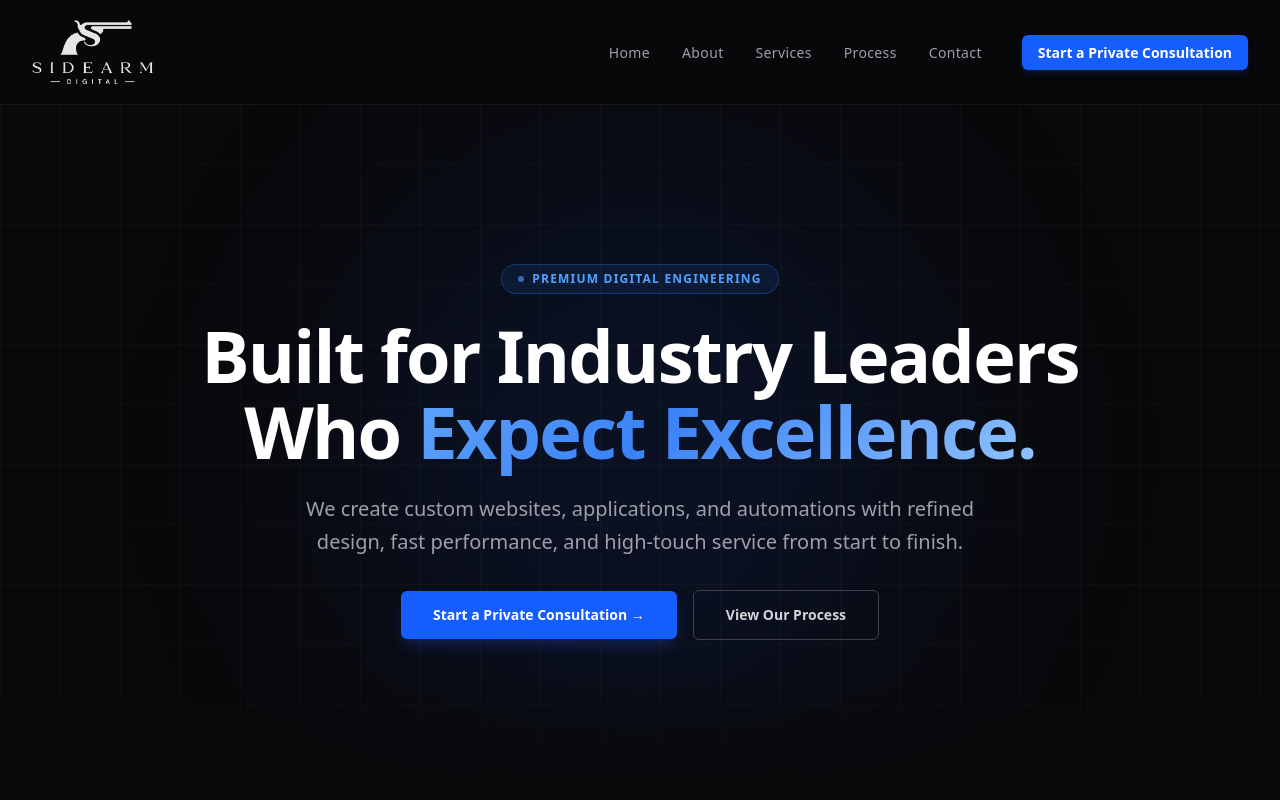
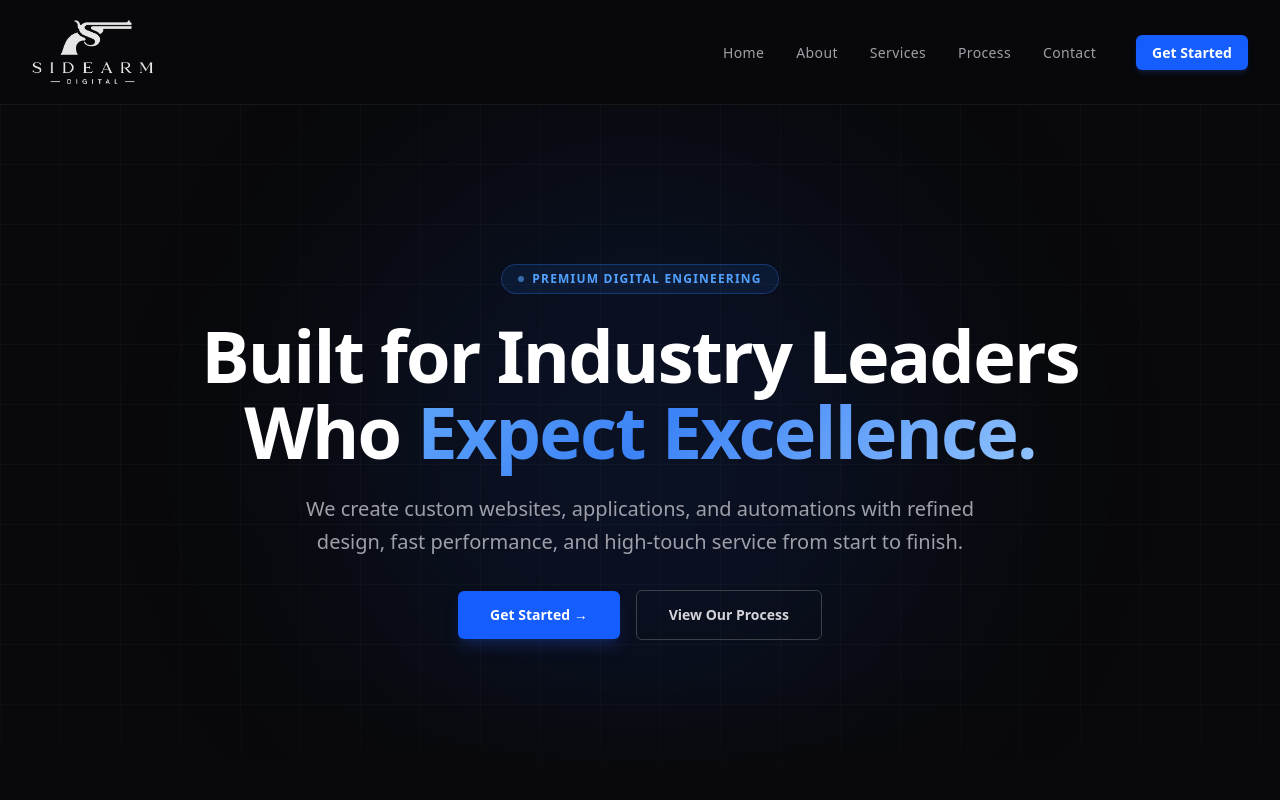
Before and after one commit to SteamWorksWeb/sidearm-digital, a Next.js app: page / in a window 1280 px wide. Shown: the top 800 px of the page. Built offline with nearby package versions, Linux system fonts and the light colour scheme.

Commit message:
copy: simplify all primary CTAs to Get Started

```diff
--- a/src/components/Hero.tsx
+++ b/src/components/Hero.tsx
@@ -91,7 +91,7 @@ export default function Hero() {
             href="/start"
             className="group relative px-8 py-3.5 rounded-md text-sm font-bold text-white bg-blue-600 hover:bg-blue-500 transition-colors duration-200 shadow-lg shadow-blue-900/40 overflow-hidden"
           >
-            <span className="relative z-10">Start a Private Consultation &rarr;</span>
+            <span className="relative z-10">Get Started &rarr;</span>
           </Link>
 
           <Link
--- a/src/components/Navbar.tsx
+++ b/src/components/Navbar.tsx
@@ -61,7 +61,7 @@ export default function Navbar() {
               href="/start"
               className="ml-2 px-4 py-2 rounded-md text-sm font-semibold bg-blue-600 hover:bg-blue-500 text-white transition-colors duration-200 shadow-md shadow-blue-900/30"
             >
-              Start a Private Consultation
+              Get Started
             </Link>
           </li>
         </ul>
@@ -101,7 +101,7 @@ export default function Navbar() {
               onClick={() => setIsOpen(false)}
               className="block w-full text-center mt-1 px-4 py-2 rounded-md text-sm font-semibold bg-blue-600 hover:bg-blue-500 text-white transition-colors duration-200"
             >
-              Start a Private Consultation
+              Get Started
             </Link>
           </li>
         </ul>
```
